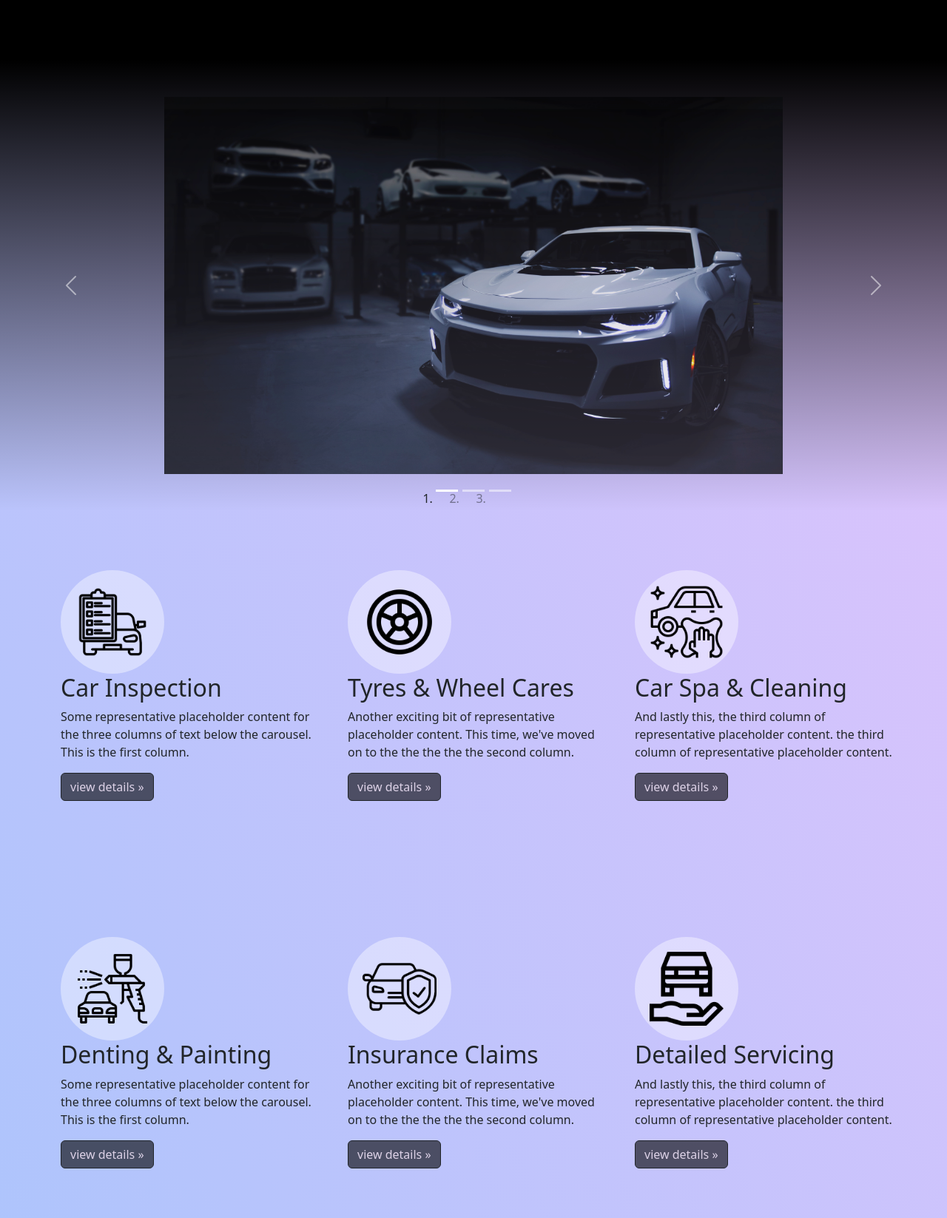
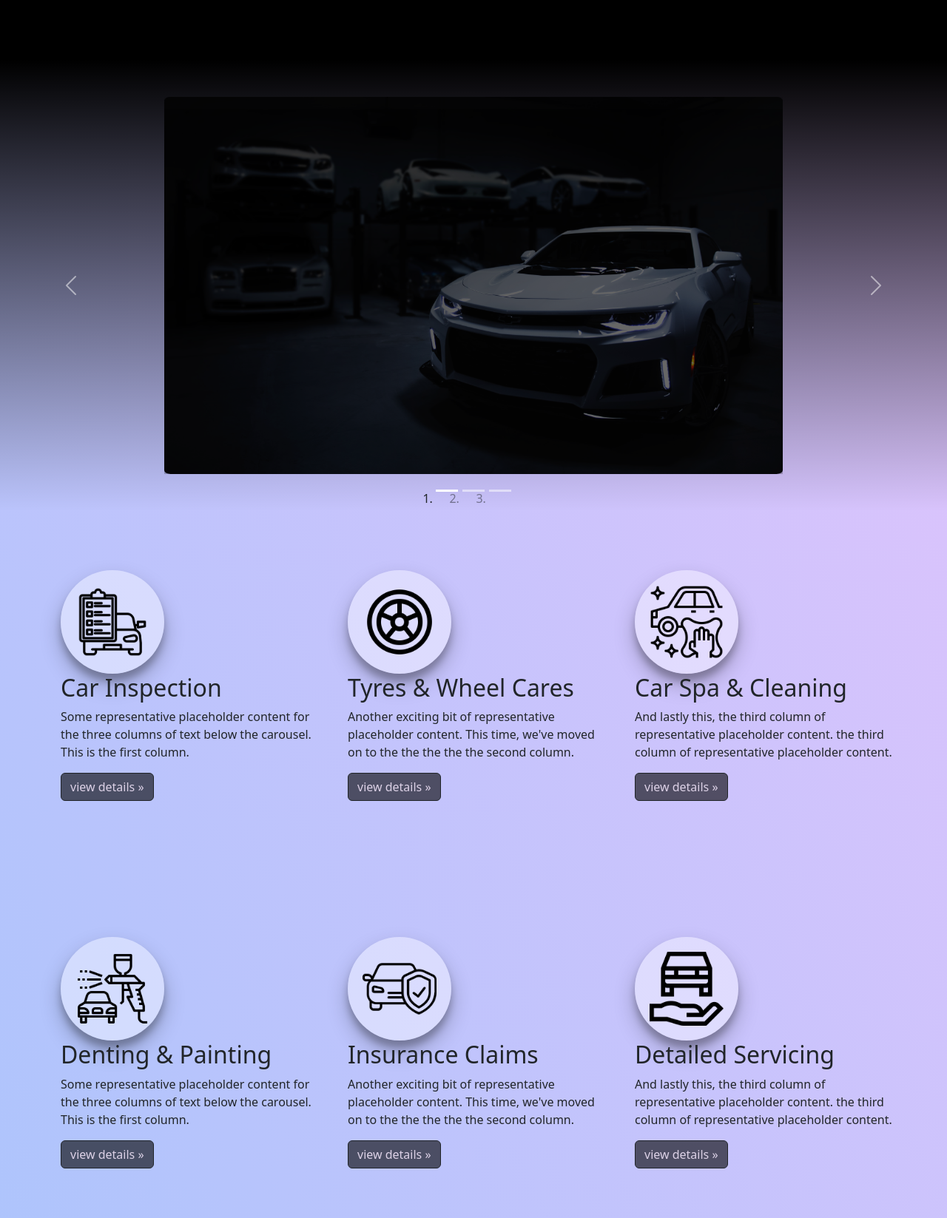
Before and after one commit to AdityaThyagaraju/Automobile-servicing-project, a Flask app: page / in a window 1280 px wide. Shown: the part 1379-3026 px from the top of the page at 74% size. Run offline with Flask 2, Linux system fonts and the light colour scheme.

Commit message:
second day

```diff
--- a/website/static/css/styles.css
+++ b/website/static/css/styles.css
@@ -232,8 +232,11 @@ rect{
 
 /* carousel */
 .cor-img{
-  opacity: 0.8;
+  filter: brightness(40%);
+  box-shadow: rgba(0, 0, 0, 0.25) 0px 14px 28px, rgba(0, 0, 0, 0.22) 0px 10px 10px;
+  border-radius: 1%;
 }
+
 
 .custom-carousel{
   padding: 50px 200px;
@@ -313,6 +316,7 @@ rect{
   width: 140px;
   height: 140px;
   background-color: rgba(255, 255, 255, 0.4);
+  box-shadow: rgba(0, 0, 0, 0.25) 0px 14px 28px, rgba(0, 0, 0, 0.22) 0px 10px 10px;
   border-radius: 100%;
   align-items: center;
 }
@@ -327,8 +331,10 @@ rect{
   color: #ddd2e7 ;
 }
 .view-detail-div{
-  background-color: #41043f86;
+  background-color: #2803277d;
   color: white;
+  box-shadow: rgba(0, 0, 0, 0.25) 0px 14px 28px, rgba(0, 0, 0, 0.22) 0px 10px 10px;
+
 }
 
 
@@ -338,6 +344,7 @@ rect{
   height: 500px;
   width: 600px;
   box-shadow: rgba(0, 0, 0, 0.25) 0px 14px 28px, rgba(0, 0, 0, 0.22) 0px 10px 10px;
+  filter: brightness(70%);
   border-radius: 1%;
 }
 
@@ -359,6 +366,7 @@ rect{
   .modal-dialog .modal-content {
       padding: 1rem;
       background-color: rgba(255,255,255,0.7);
+      box-shadow: rgba(0, 0, 0, 0.25) 0px 14px 28px, rgba(0, 0, 0, 0.22) 0px 10px 10px;
 
     }
 
```
